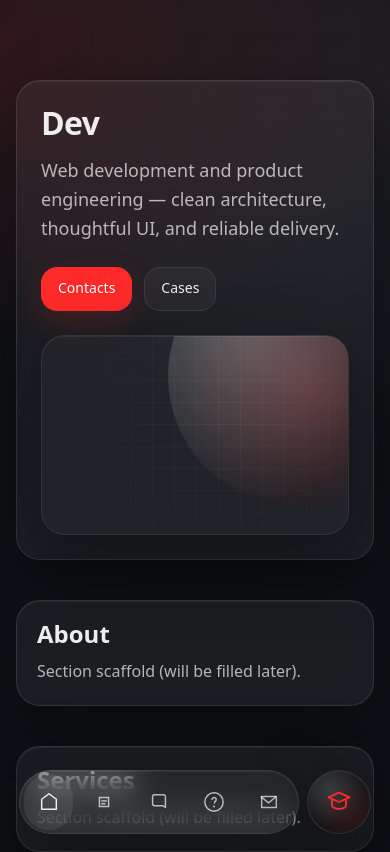
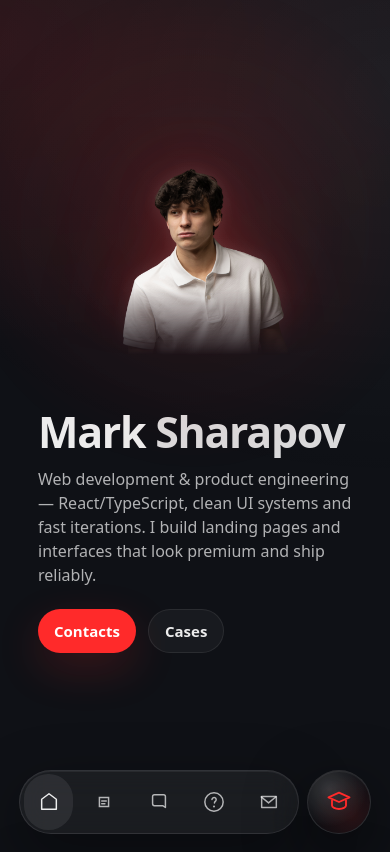
Before and after one commit to MaRkS1234567/MySite-web, a React (Vite) app: page /dev in a window 390 px wide. Shown: the top 852 px of the page. Built offline with nearby package versions, Linux system fonts and the light colour scheme.

Commit message:
feat(dev-hero): full-screen layout, glow hover, mobile reorder

```diff
--- a/src/pages/DevPage/DevPage.tsx
+++ b/src/pages/DevPage/DevPage.tsx
@@ -1,56 +1,14 @@
-
-
-import { Button } from '../../shared/ui/Button'
 import { Container } from '../../shared/ui/Container'
+import { DevHero } from './sections/DevHero/DevHero'
 
 import styles from './DevPage.module.scss'
 
 export function DevPage() {
-  const scrollTo = (id: string) => {
-    const el = document.getElementById(id)
-    if (!el) return
-    el.scrollIntoView({ behavior: 'smooth', block: 'start' })
-    window.history.replaceState(null, '', `#${id}`)
-  }
   return (
     <section className={styles.page}>
+      <DevHero />
+
       <Container>
-        <header className={styles.hero}>
-          <div className={styles.heroContent}>
-            <h1 className={styles.title}>Dev</h1>
-            <p className={styles.subtitle}>
-              Web development and product engineering — clean architecture, thoughtful UI, and reliable delivery.
-            </p>
-
-            <div className={styles.actions}>
-              <Button
-                variant="primary"
-                type="button"
-                onClick={() => {
-                  scrollTo('contacts')
-                }}
-              >
-                Contacts
-              </Button>
-
-              <Button
-                variant="ghost"
-                type="button"
-                onClick={() => {
-                  scrollTo('cases')
-                }}
-              >
-                Cases
-              </Button>
-            </div>
-          </div>
-
-          <div className={styles.heroVisual} aria-hidden="true">
-            <div className={styles.orb} />
-            <div className={styles.grid} />
-          </div>
-        </header>
-
         <section id="about" className={styles.section}>
           <h2 className={styles.h2}>About</h2>
           <p className={styles.text}>Section scaffold (will be filled later).</p>
--- a/src/pages/DevPage/sections/DevHero/DevHero.module.scss
+++ b/src/pages/DevPage/sections/DevHero/DevHero.module.scss
@@ -0,0 +1,334 @@
+@use '../../../../shared/styles/variables' as *;
+@use '../../../../shared/styles/mixins' as m;
+
+.hero {
+  /* Fill the whole viewport so next sections are not visible */
+  min-height: 100svh;
+  display: flex;
+  align-items: center;
+
+  /* Prevent any horizontal overflow (fixes the bottom horizontal scroll bar) */
+  overflow-x: clip;
+
+  /* Compensate the page/header top offset so the hero is truly centered */
+  margin-top: -88px;
+
+  /* symmetric breathing space so vertical centering stays true */
+  padding: 24px 0;
+}
+
+.inner {
+  display: grid;
+  grid-template-columns: 1.45fr 0.95fr;
+  align-items: center;
+  gap: 64px;
+}
+
+.left {
+  max-width: 920px;
+}
+
+.name {
+  margin: 0;
+  font-size: clamp(44px, 5.2vw, 86px);
+  line-height: 0.98;
+  letter-spacing: -0.03em;
+  font-weight: 700;
+  color: $text;
+
+  white-space: nowrap;
+  word-break: normal;
+  overflow-wrap: normal;
+}
+
+.surname {
+  color: $text;
+  opacity: 0.92;
+}
+
+.tagline {
+  margin: 18px 0 0;
+  max-width: 100%;
+  width: 100%;
+
+  font-size: clamp(16px, 1.35vw, 20px);
+  line-height: 1.5;
+  color: $text-muted;
+}
+
+.actions {
+  margin-top: 28px;
+  display: flex;
+  align-items: center;
+  gap: 14px;
+  flex-wrap: wrap;
+}
+
+.primaryLink,
+.secondaryLink {
+  display: inline-flex;
+  align-items: center;
+  justify-content: center;
+
+  height: 46px;
+  padding: 0 18px;
+  border-radius: 999px;
+  text-decoration: none;
+
+  font-size: 15px;
+  font-weight: 600;
+  line-height: 1;
+
+  transition:
+    transform $dur-3 $ease-out,
+    background $dur-3 $ease-out,
+    border-color $dur-3 $ease-out,
+    box-shadow $dur-3 $ease-out,
+    color $dur-3 $ease-out;
+}
+
+.primaryLink {
+  background: var(--accent);
+  color: #fff;
+  box-shadow: 0 16px 44px var(--accent-glow);
+}
+
+.primaryLink:hover {
+  transform: translateY(-1px);
+  box-shadow: 0 22px 60px var(--accent-glow);
+}
+
+.primaryLink:active {
+  transform: translateY(0);
+}
+
+.primaryLink:focus-visible {
+  outline: none;
+  box-shadow:
+    0 0 0 3px var(--accent-soft),
+    0 22px 60px var(--accent-glow);
+}
+
+.secondaryLink {
+  background: rgba(255, 255, 255, 0.04);
+  color: $text;
+  border: 1px solid $border;
+}
+
+.secondaryLink:hover {
+  background: rgba(255, 255, 255, 0.07);
+  transform: translateY(-1px);
+}
+
+.secondaryLink:active {
+  transform: translateY(0);
+}
+
+.secondaryLink:focus-visible {
+  outline: none;
+  box-shadow: 0 0 0 3px var(--accent-soft);
+}
+
+.right {
+  position: relative;
+  display: flex;
+  justify-content: flex-end;
+  align-items: center;
+  padding-top: 0;
+}
+
+/* Wrapper for the cutout silhouette */
+.photoWrap {
+  position: relative;
+  width: min(680px, 58vw);
+  display: flex;
+  align-items: flex-end;
+  justify-content: center;
+
+  /* IMPORTANT: no frame/card — photo sits directly on the main background */
+  background: transparent;
+  border: none;
+  box-shadow: none;
+  border-radius: 0;
+  overflow: visible;
+
+  transform: translate(65px, -49px);
+
+  /* Circular glow behind the photo (prevents "square" glow on hover) */
+  &::before {
+    content: '';
+    position: absolute;
+    left: 50%;
+    top: 46%;
+    width: min(560px, 46vw);
+    height: min(560px, 46vw);
+    transform: translate(-50%, -50%);
+    border-radius: 50%;
+    background: radial-gradient(circle at 50% 50%, var(--accent-bg-glow), transparent 60%);
+    filter: blur(22px);
+    opacity: 0.65;
+    pointer-events: none;
+    z-index: 0;
+    transition: opacity $dur-3 $ease-out;
+  }
+}
+
+.photo {
+  position: relative;
+  z-index: 1;
+  width: min(640px, 54vw);
+  height: auto;
+  display: block;
+
+  /* Smoothly fade the bottom edge so it doesn't look "cut" */
+  -webkit-mask-image: linear-gradient(
+    to bottom,
+    rgba(0, 0, 0, 1) 0%,
+    rgba(0, 0, 0, 1) 72%,
+    rgba(0, 0, 0, 0) 100%
+  );
+  mask-image: linear-gradient(
+    to bottom,
+    rgba(0, 0, 0, 1) 0%,
+    rgba(0, 0, 0, 1) 72%,
+    rgba(0, 0, 0, 0) 100%
+  );
+  -webkit-mask-repeat: no-repeat;
+  mask-repeat: no-repeat;
+  -webkit-mask-size: 100% 100%;
+  mask-size: 100% 100%;
+
+  /* Base glow around the cutout silhouette */
+  filter:
+    drop-shadow(0 0 10px rgba(255, 255, 255, 0.12))
+    drop-shadow(0 0 34px var(--accent-bg-glow))
+    drop-shadow(0 0 64px var(--accent-glow));
+
+  transition: filter $dur-3 $ease-out;
+}
+
+.photoWrap:hover .photo {
+  filter:
+    drop-shadow(0 0 14px rgba(255, 255, 255, 0.20))
+    drop-shadow(0 0 52px var(--accent-bg-glow))
+    drop-shadow(0 0 96px var(--accent-glow));
+}
+
+.photoWrap:hover::before {
+  opacity: 0.95;
+}
+
+@media (prefers-reduced-motion: reduce) {
+  .photo {
+    transition: none;
+  }
+}
+
+/* Responsive */
+@media (max-width: 980px) {
+  .hero {
+    min-height: 100svh;
+    margin-top: -78px;
+    padding: 20px 0;
+  }
+
+  .inner {
+    grid-template-columns: 1fr;
+    grid-template-areas:
+      'photo'
+      'text';
+    gap: 22px;
+  }
+
+  .right {
+    grid-area: photo;
+    justify-content: center;
+    padding-top: 0;
+  }
+
+  .left {
+    grid-area: text;
+    max-width: 720px;
+    margin: 0 auto;
+    text-align: left;
+  }
+
+  .actions {
+    justify-content: flex-start;
+  }
+
+  .photoWrap {
+    width: 100%;
+    justify-content: center;
+    transform: translate(0, -34px);
+  }
+
+  .photo {
+    margin: 0 auto;
+  }
+}
+
+@media (max-width: 520px) {
+  .hero {
+    min-height: 100svh;
+    margin-top: -60px;
+    padding: 16px 0;
+  }
+
+  .name {
+    font-size: clamp(40px, 11vw, 56px);
+    white-space: normal;
+  }
+
+  .tagline {
+    margin-top: 14px;
+    font-size: 16px;
+  }
+
+  .actions {
+    margin-top: 22px;
+    gap: 12px;
+  }
+
+  .primaryLink,
+  .secondaryLink {
+    height: 44px;
+    padding: 0 16px;
+  }
+
+  .left {
+    padding-left: 22px;
+    padding-right: 22px;
+  }
+
+  /* Mobile glow: use a round soft glow layer to avoid square artifacts */
+  .photoWrap::before {
+    content: '';
+    position: absolute;
+    left: 50%;
+    top: 46%;
+    width: min(820px, 150vw);
+    height: min(820px, 150vw);
+    transform: translate(-50%, -50%);
+    border-radius: 50%;
+    background: radial-gradient(circle at 50% 50%, var(--accent-bg-glow), transparent 60%);
+    filter: blur(22px);
+    opacity: 0.9;
+    pointer-events: none;
+    z-index: 0;
+    transition: opacity $dur-3 $ease-out;
+  }
+
+  .photo {
+    -webkit-mask-size: 100% 100%;
+    mask-size: 100% 100%;
+    width: min(980px, 168vw);
+    margin: 0 auto;
+    display: block;
+
+    filter:
+      drop-shadow(0 0 8px rgba(255, 255, 255, 0.10))
+      drop-shadow(0 0 22px var(--accent-bg-glow))
+      drop-shadow(0 0 44px var(--accent-glow));
+  }
+}
--- a/src/pages/DevPage/sections/DevHero/DevHero.tsx
+++ b/src/pages/DevPage/sections/DevHero/DevHero.tsx
@@ -0,0 +1,45 @@
+
+
+import { Container } from '../../../../shared/ui/Container'
+
+import styles from './DevHero.module.scss'
+
+// Reuse the same cutout silhouette image
+import markSilhouette from '../../../../assets/images/mark-silhouette.png'
+
+export function DevHero() {
+  return (
+    <section id="hero" className={styles.hero}>
+      <Container>
+        <div className={styles.inner}>
+          <div className={styles.left}>
+            <h1 className={styles.name}>
+              Mark <span className={styles.surname}>Sharapov</span>
+            </h1>
+
+            <p className={styles.tagline}>
+              Web development & product engineering — React/TypeScript, clean UI systems and fast iterations.
+              I build landing pages and interfaces that look premium and ship reliably.
+            </p>
+
+            <div className={styles.actions}>
+              <a className={styles.primaryLink} href="#contacts">
+                Contacts
+              </a>
+
+              <a className={styles.secondaryLink} href="#cases">
+                Cases
+              </a>
+            </div>
+          </div>
+
+          <div className={styles.right} aria-hidden>
+            <div className={styles.photoWrap}>
+              <img className={styles.photo} src={markSilhouette} alt="" />
+            </div>
+          </div>
+        </div>
+      </Container>
+    </section>
+  )
+}
```
